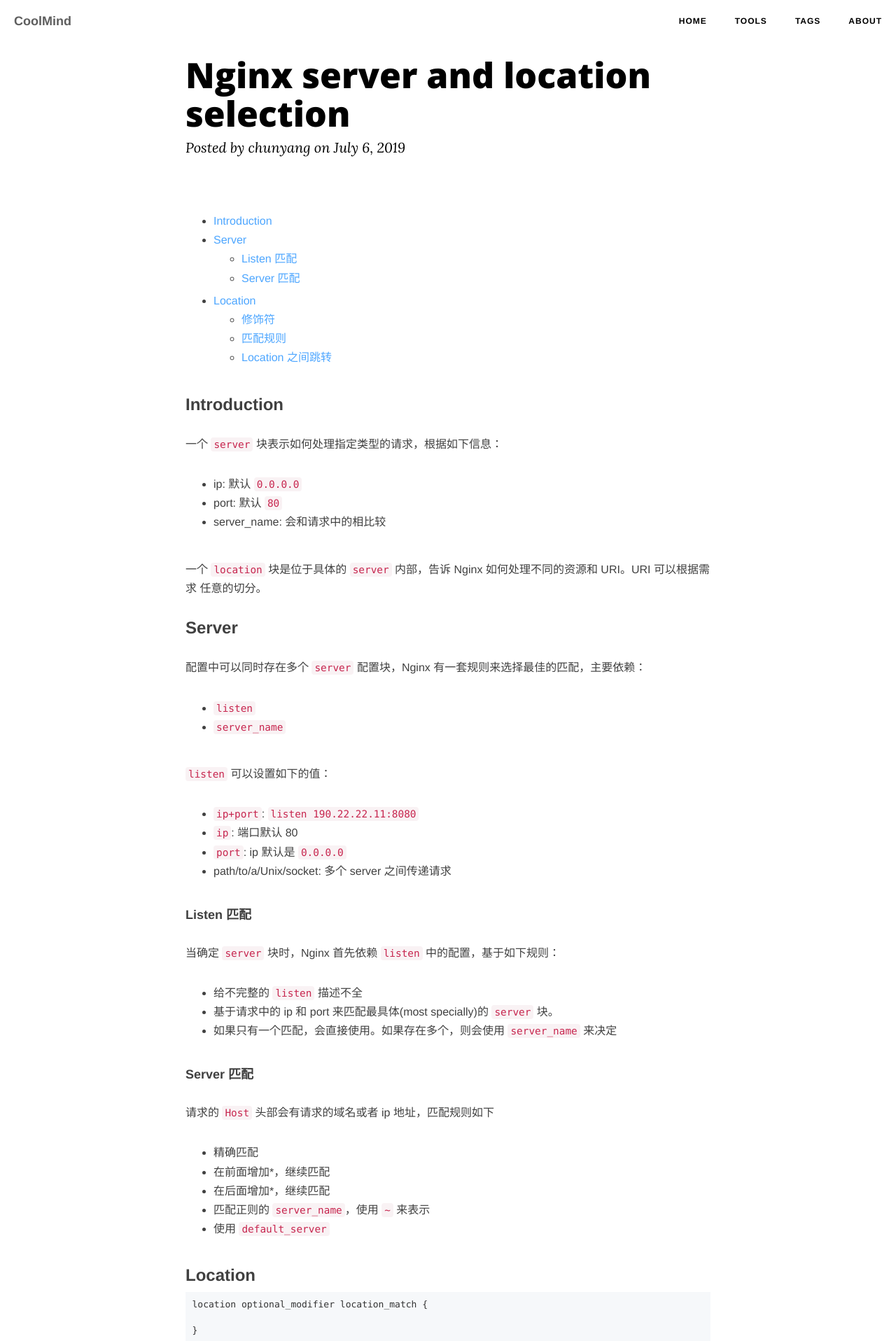
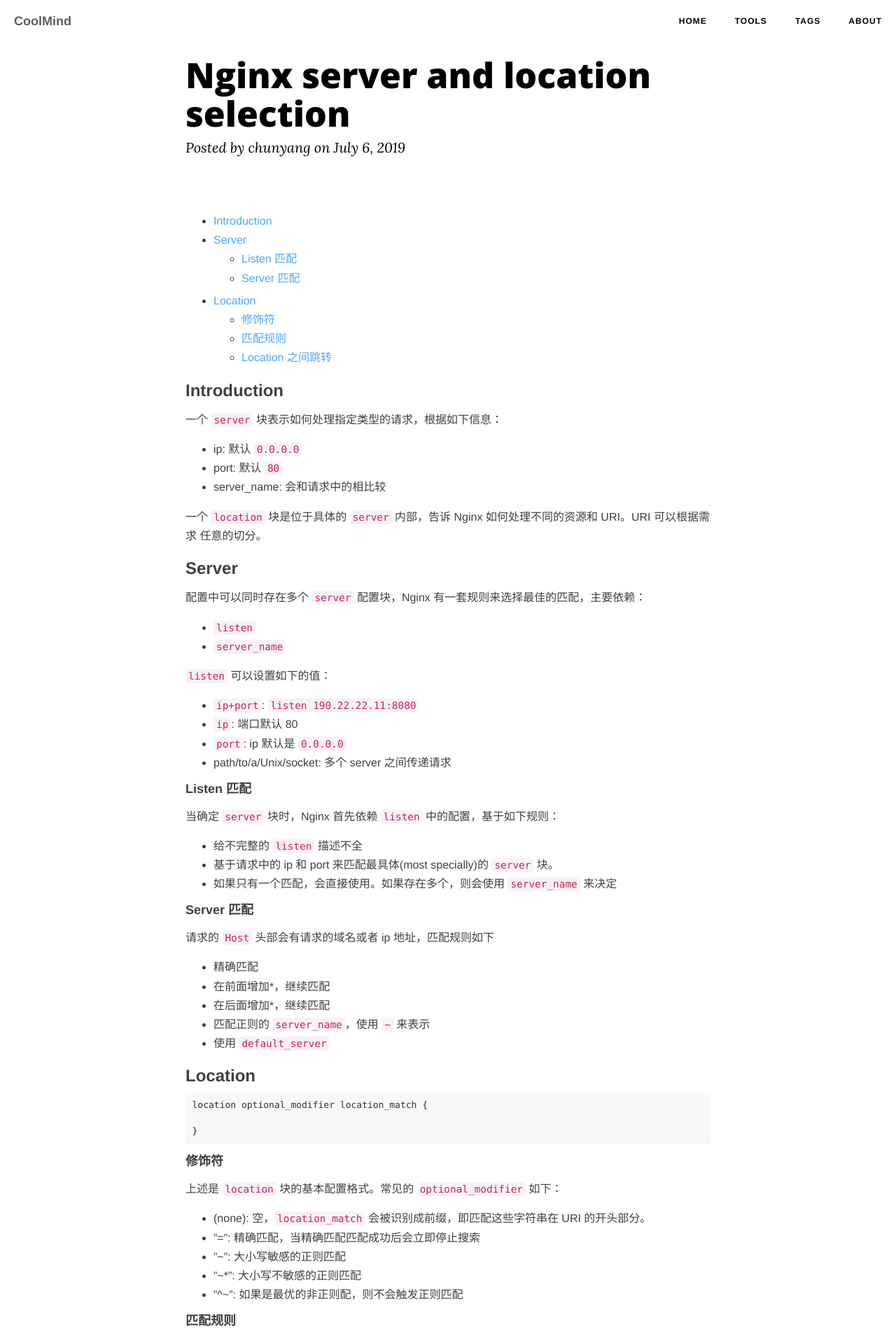
Before and after one commit to chunyang-wen/chunyang-wen.github.io, a Jekyll site: the page built from _posts/2019-07-06-nginx-server-location-matching.md, in a window 1280 px wide. Shown: the top 1916 px of the page at 70% size. Built offline with Jekyll 4.4.1, drawn with Linux system fonts in a browser that asks for light colours; nearby versions of some CDN libraries; comment, search, counter and statistics services are not loaded.

Commit message:
Update margin

```diff
--- a/css/clean-blog.css
+++ b/css/clean-blog.css
@@ -6,7 +6,7 @@ body {
   overflow-x: hidden;
 }
 p {
-  margin: 30px 0;
+  margin: 15px 0;
 }
 h1,
 h2,
@@ -87,7 +87,7 @@ hr.small {
 }
 .post-container ul,
 .post-container ol {
-  margin-bottom: 40px;
+  margin-bottom: 15px;
 }
 .post-container ol ol,
 .post-container ol ul,
```
